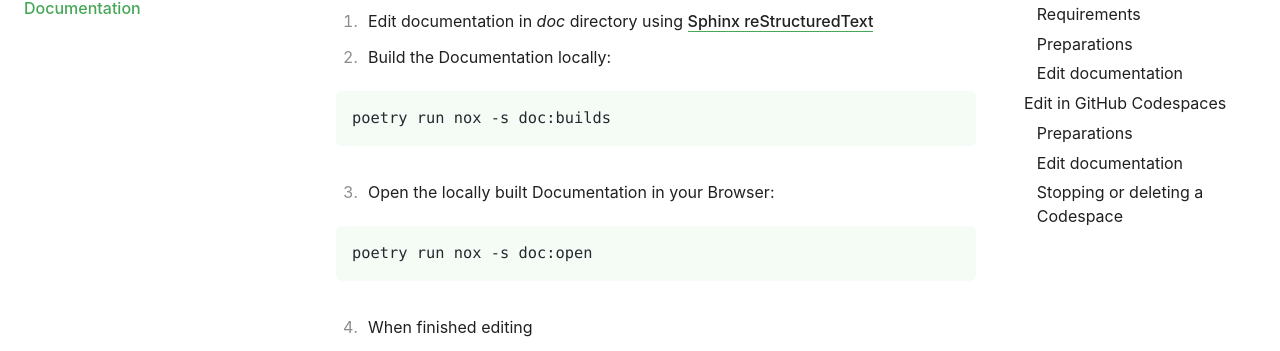
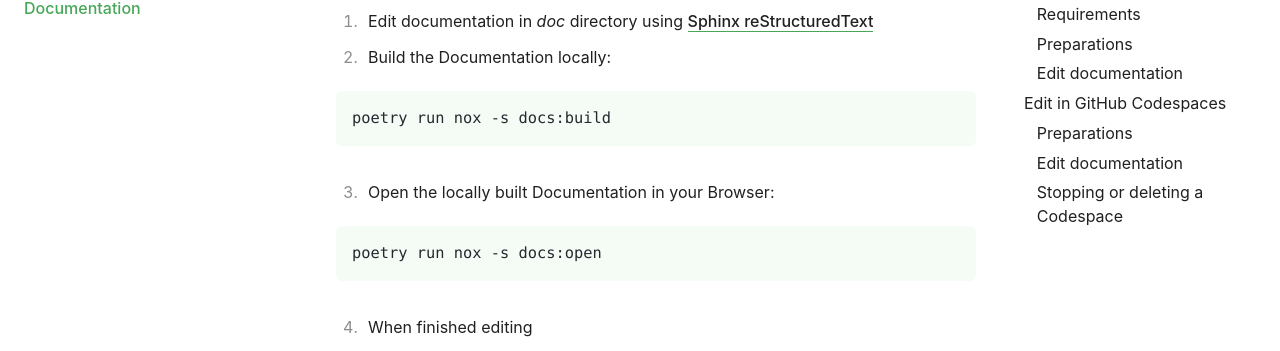
Before and after one commit to exasol/developer-documentation, a Sphinx documentation site: the page built from doc/how_edit_this_docu.rst, in a window 1280 px wide and 900 px high, scrolled down 714 px. Shown: the part 151-502 px from the top of the window. Built offline with Sphinx 7.4.7, drawn with Linux system fonts in a browser that asks for light colours; pages that are not in the unit, such as notebooks, are missing from menus; some of the changed text lies outside the part shown.

Commit message:
Apply suggestions from code review

```diff
--- a/doc/how_edit_this_docu.rst
+++ b/doc/how_edit_this_docu.rst
@@ -40,13 +40,13 @@ Edit documentation
 
 .. code-block:: bash
 
-    poetry run nox -s doc:builds
+    poetry run nox -s docs:build
 
 3. Open the locally built Documentation in your Browser:
 
 .. code-block:: bash
 
-    poetry run nox -s doc:open
+    poetry run nox -s docs:open
 
 4. When finished editing
 
@@ -104,13 +104,13 @@ Edit documentation
 
 .. code-block:: bash
 
-    poetry run nox -s doc:builds
+    poetry run nox -s docs:build
 
 6. Serve the Documentation:
 
 .. code-block:: bash
 
-    poetry run nox -s doc:serve &> /dev/null &
+    poetry run nox -s docs:serve &> /dev/null &
 
 6. Forward port on Codespace and open the served Documentation:
 
--- a/noxfile.py
+++ b/noxfile.py
@@ -10,7 +10,7 @@ from exasol.toolbox.nox.tasks import *
 nox.options.sessions = ["project:fix"]
 
 
-@nox.session(python=False, name="doc:serve")
+@nox.session(python=False, name="docs:serve")
 def serve_docs(session):
     session.run(
         sys.executable,
```
